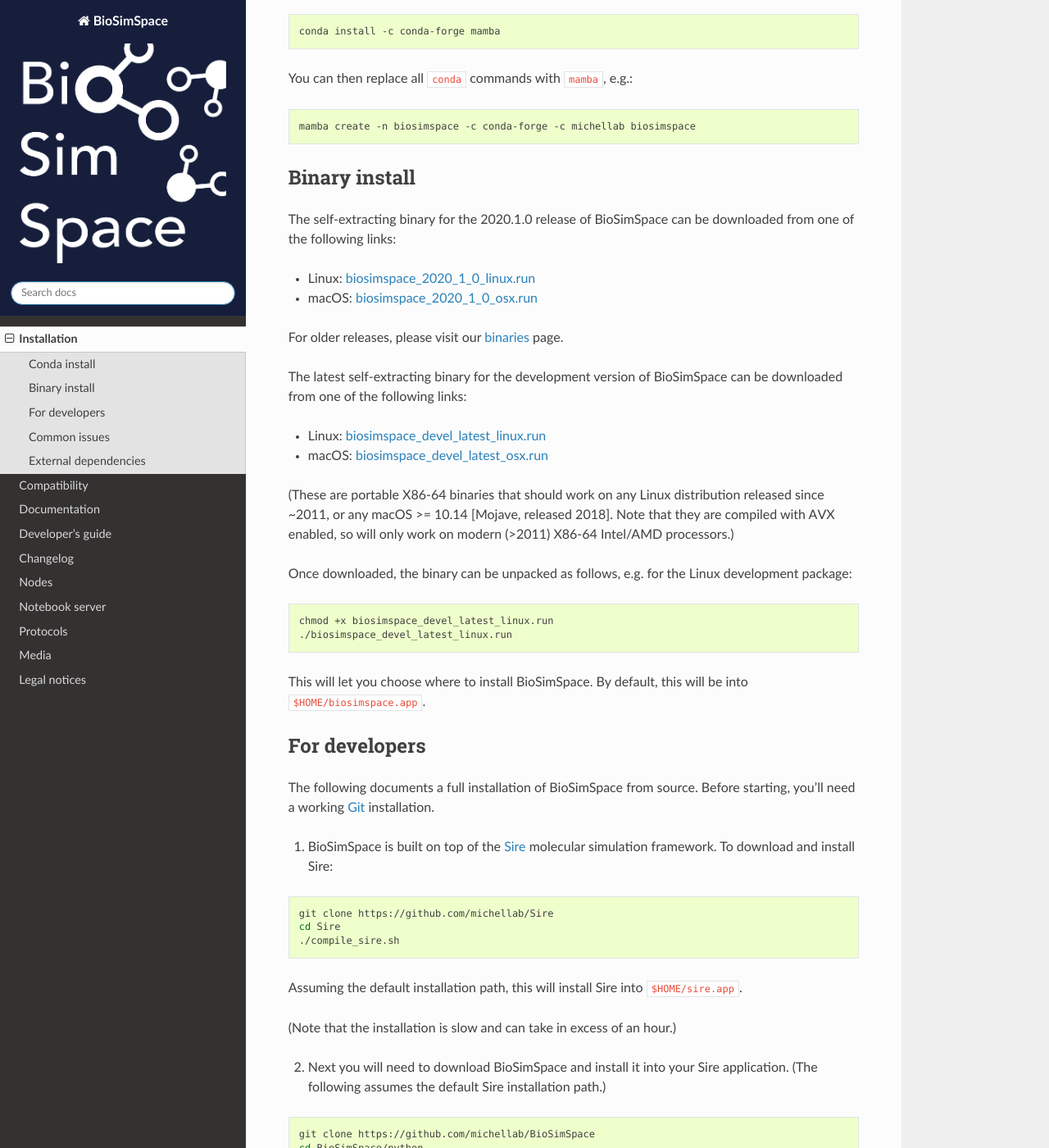
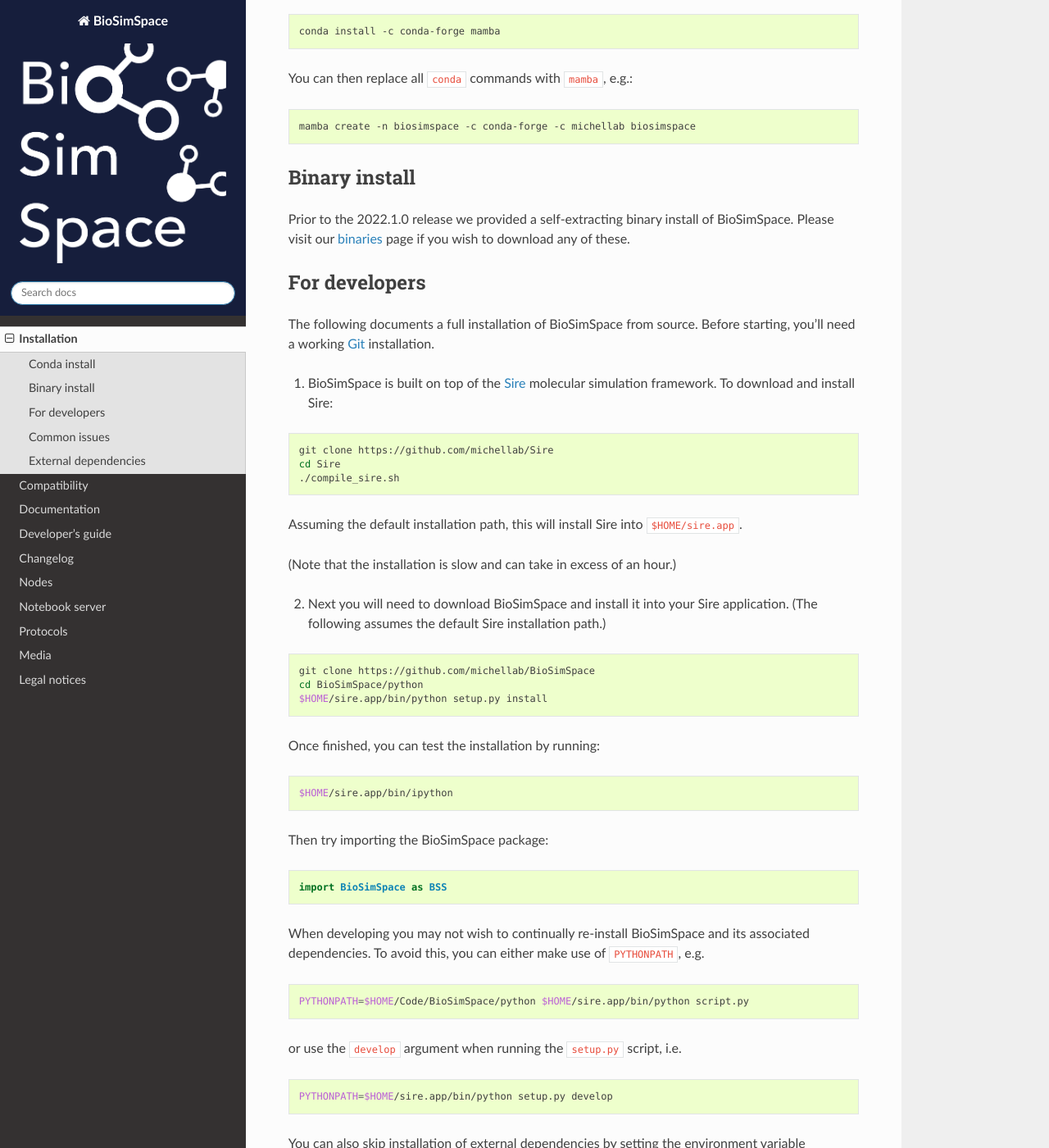
Before and after one commit to michellab/BioSimSpace, a Sphinx documentation site: the page built from doc/source/install.rst, in a window 1280 px wide and 1400 px high, scrolled down 926 px. Shown: the whole window at 82% size. Built offline with Sphinx 7.4.7 and the Read the Docs theme 2.0.0, drawn with Linux system fonts in a browser that asks for light colours; the version number could not be read and is left out.

Commit message:
Remove binary section from installation information.

```diff
--- a/doc/source/install.rst
+++ b/doc/source/install.rst
@@ -59,34 +59,9 @@
 Binary install
 ==============
 
-The self-extracting binary for the 2020.1.0 release of BioSimSpace
-can be downloaded from one of the following links:
-
-* Linux: `biosimspace_2020_1_0_linux.run <https://objectstorage.eu-frankfurt-1.oraclecloud.com/p/YMYAJMERzLE_6keRKHQMHypXqilpDkOVyQgpxdQ9HfxHrhgdxg9uDFRiBwfiwPM9/n/hugs/b/biosimspace_releases/o/biosimspace_2020_1_0_linux.run>`__
-* macOS: `biosimspace_2020_1_0_osx.run <https://objectstorage.eu-frankfurt-1.oraclecloud.com/p/leVE5J5dLoyAE999I0tkoCouI8Mqr1l4NsWYNiBisrSwnmYwAd8hSPlrPN1JN1zH/n/hugs/b/biosimspace_releases/o/biosimspace_2020_1_0_osx.run>`__
-
-For older releases, please visit our :ref:`binaries <ref_binaries>` page.
-
-The latest self-extracting binary for the development version of BioSimSpace
-can be downloaded from one of the following links:
-
-* Linux: `biosimspace_devel_latest_linux.run <https://objectstorage.eu-frankfurt-1.oraclecloud.com/n/hugs/b/biosimspace_releases/o/biosimspace_devel_latest_linux.run>`__
-* macOS: `biosimspace_devel_latest_osx.run <https://objectstorage.eu-frankfurt-1.oraclecloud.com/n/hugs/b/biosimspace_releases/o/biosimspace_devel_latest_osx.run>`__
-
-(These are portable X86-64 binaries that should work on any Linux distribution released
-since ~2011, or any macOS >= 10.14 [Mojave, released 2018]. Note that they are compiled
-with AVX enabled, so will only work on modern (>2011) X86-64 Intel/AMD processors.)
-
-Once downloaded, the binary can be unpacked as follows, e.g. for the Linux
-development package:
-
-.. code-block:: bash
-
-   chmod +x biosimspace_devel_latest_linux.run
-   ./biosimspace_devel_latest_linux.run
-
-This will let you choose where to install BioSimSpace. By default, this will be
-into ``$HOME/biosimspace.app``.
+Prior to the 2022.1.0 release we provided a self-extracting binary install
+of BioSimSpace. Please visit our :ref:`binaries <ref_binaries>` page if you
+wish to download any of these.
 
 For developers
 ==============
```
Also changed, not shown: doc/source/binaries.rst (+13 -0 lines).
